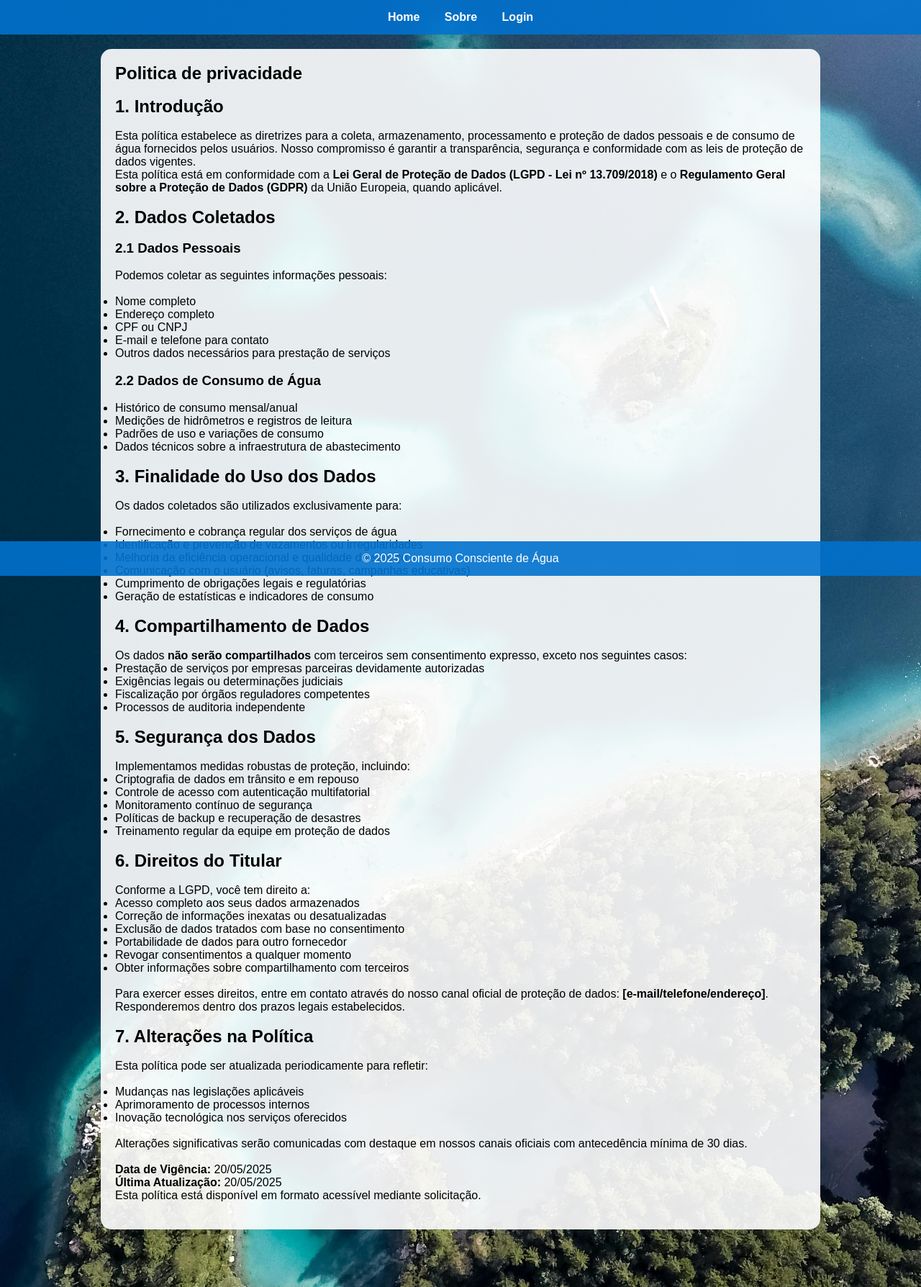
After one commit to ffhlavio/CONSUMO-HIDRICO, a Flask app: page /politica_privacidade in a window 1280 px wide. The commit adds this page. Shown: the whole page at 72% size. Run offline with Flask 3, Linux system fonts and the light colour scheme.

Commit message:
inclui checkbox_politica_privacidade

```diff
--- a/app.py
+++ b/app.py
@@ -238,6 +238,13 @@ def graficos():
         if conn:
             conn.close()
 
+ #politica de privacidade
+@app.route('/politica_privacidade')
+def politica_privacidade():
+    return render_template('politica_privacidade.html')
+
+
+
 # Executar o app
 if __name__ == '__main__':
     app.run(debug=True)
--- /dev/null
+++ b/templates/politica_privacidade.html
@@ -0,0 +1,109 @@
+{% extends 'base.html' %}
+
+{% block content %}
+<section class="politica de privacidade">
+    <h1>Politica de privacidade</h1><br>
+    <div class="section">
+        <h2>1. Introdução</h2><br>
+        <p>Esta política estabelece as diretrizes para a coleta, armazenamento, processamento e proteção de dados pessoais e de consumo de água fornecidos pelos usuários. Nosso compromisso é garantir a transparência, segurança e conformidade com as leis de proteção de dados vigentes.</p>
+
+        <div class="highlight">
+            <p>Esta política está em conformidade com a <strong>Lei Geral de Proteção de Dados (LGPD - Lei nº 13.709/2018)</strong> e o <strong>Regulamento Geral sobre a Proteção de Dados (GDPR)</strong> da União Europeia, quando aplicável.</p><br>
+        </div>
+    </div>
+
+    <div class="section">
+        <h2>2. Dados Coletados</h2><br>
+
+        <h3>2.1 Dados Pessoais</h3><br>
+        <p>Podemos coletar as seguintes informações pessoais:</p><br>
+        <ul>
+            <li>Nome completo</li>
+            <li>Endereço completo</li>
+            <li>CPF ou CNPJ</li>
+            <li>E-mail e telefone para contato</li>
+            <li>Outros dados necessários para prestação de serviços</li><br>
+        </ul>
+
+        <h3>2.2 Dados de Consumo de Água</h3><br>
+        <ul>
+            <li>Histórico de consumo mensal/anual</li>
+            <li>Medições de hidrômetros e registros de leitura</li>
+            <li>Padrões de uso e variações de consumo</li>
+            <li>Dados técnicos sobre a infraestrutura de abastecimento</li><br>
+        </ul>
+    </div>
+
+    <div class="section">
+        <h2>3. Finalidade do Uso dos Dados</h2><br>
+        <p>Os dados coletados são utilizados exclusivamente para:</p><br>
+        <ul>
+            <li>Fornecimento e cobrança regular dos serviços de água</li>
+            <li>Identificação e prevenção de vazamentos ou irregularidades</li>
+            <li>Melhoria da eficiência operacional e qualidade do serviço</li>
+            <li>Comunicação com o usuário (avisos, faturas, campanhas educativas)</li>
+            <li>Cumprimento de obrigações legais e regulatórias</li>
+            <li>Geração de estatísticas e indicadores de consumo</li><br>
+        </ul>
+    </div>
+
+    <div class="section">
+        <h2>4. Compartilhamento de Dados</h2><br>
+        <p>Os dados <strong>não serão compartilhados</strong> com terceiros sem consentimento expresso, exceto nos seguintes casos:</p>
+        <ul>
+            <li>Prestação de serviços por empresas parceiras devidamente autorizadas</li>
+            <li>Exigências legais ou determinações judiciais</li>
+            <li>Fiscalização por órgãos reguladores competentes</li>
+            <li>Processos de auditoria independente</li><br>
+        </ul>
+    </div>
+
+    <div class="section">
+        <h2>5. Segurança dos Dados</h2><br>
+        <p>Implementamos medidas robustas de proteção, incluindo:</p>
+        <ul>
+            <li>Criptografia de dados em trânsito e em repouso</li>
+            <li>Controle de acesso com autenticação multifatorial</li>
+            <li>Monitoramento contínuo de segurança</li>
+            <li>Políticas de backup e recuperação de desastres</li>
+            <li>Treinamento regular da equipe em proteção de dados</li><br>
+        </ul>
+    </div>
+
+    <div class="section">
+        <h2>6. Direitos do Titular</h2><br>
+        <p>Conforme a LGPD, você tem direito a:</p>
+        <ul>
+            <li>Acesso completo aos seus dados armazenados</li>
+            <li>Correção de informações inexatas ou desatualizadas</li>
+            <li>Exclusão de dados tratados com base no consentimento</li>
+            <li>Portabilidade de dados para outro fornecedor</li>
+            <li>Revogar consentimentos a qualquer momento</li>
+            <li>Obter informações sobre compartilhamento com terceiros</li><br>
+        </ul>
+
+        <div class="highlight">
+            <p>Para exercer esses direitos, entre em contato através do nosso canal oficial de proteção de dados: <strong>[e-mail/telefone/endereço]</strong>. Responderemos dentro dos prazos legais estabelecidos.</p><br>
+        </div>
+    </div>
+
+    <div class="section">
+        <h2>7. Alterações na Política</h2><br>
+        <p>Esta política pode ser atualizada periodicamente para refletir:</p><br>
+        <ul>
+            <li>Mudanças nas legislações aplicáveis</li>
+            <li>Aprimoramento de processos internos</li>
+            <li>Inovação tecnológica nos serviços oferecidos</li><br>
+        </ul>
+        <p>Alterações significativas serão comunicadas com destaque em nossos canais oficiais com antecedência mínima de 30 dias.</p><br>
+    </div>
+
+    <div class="footer">
+        <p><strong>Data de Vigência:</strong> 20/05/2025</p>
+        <p><strong>Última Atualização:</strong> 20/05/2025</p>
+        <p>Esta política está disponível em formato acessível mediante solicitação.</p><br>
+    </div>
+</body>
+</html>
+</section>
+{% endblock %}
```
Also changed, not shown: templates/login.html (+7 -1 lines).
